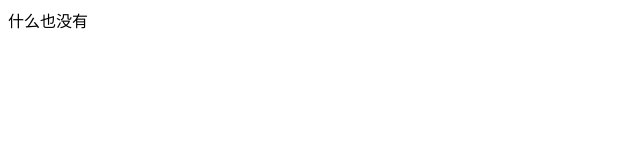
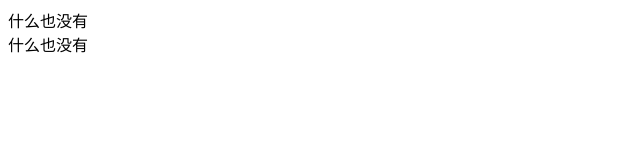
Before and after one commit to yumin778/Design-Works, a plain HTML site: page index.html in a window 1280 px wide. Shown: the whole page, without its empty margins (0-640 px from the left). Drawn offline with Linux system fonts and the light colour scheme.

Commit message:
新文件

```diff
--- a/index.html
+++ b/index.html
@@ -7,5 +7,6 @@
 </head>
 <body>
     <div>什么也没有</div>
+    <div>什么也没有</div>
 </body>
 </html>
```
